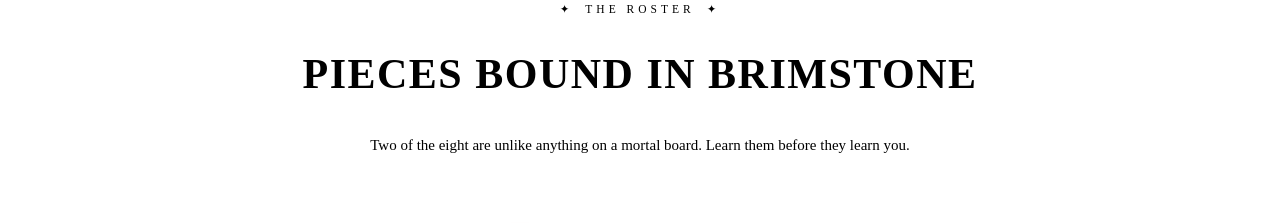
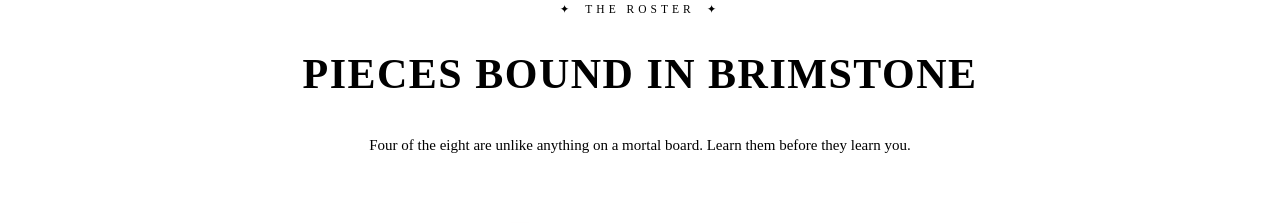
Before and after one commit to sauvick-ganguly/devil-chess, a React (Vite) app: page / in a window 1280 px wide. Shown: the part 2020-2243 px from the top of the page. Built offline with nearby package versions, Linux system fonts and the light colour scheme; the HTML template or start-up script is replaced by a standard one.

Commit message:
Updates 2507

```diff
--- a/src/components/Pieces/Pieces.jsx
+++ b/src/components/Pieces/Pieces.jsx
@@ -14,7 +14,7 @@ function Pieces() {
           <h2>Pieces Bound in Brimstone</h2>
 
           <p>
-            Two of the eight are unlike anything on a mortal board.
+            Four of the eight are unlike anything on a mortal board.
             Learn them before they learn you.
           </p>
         </div>
```
